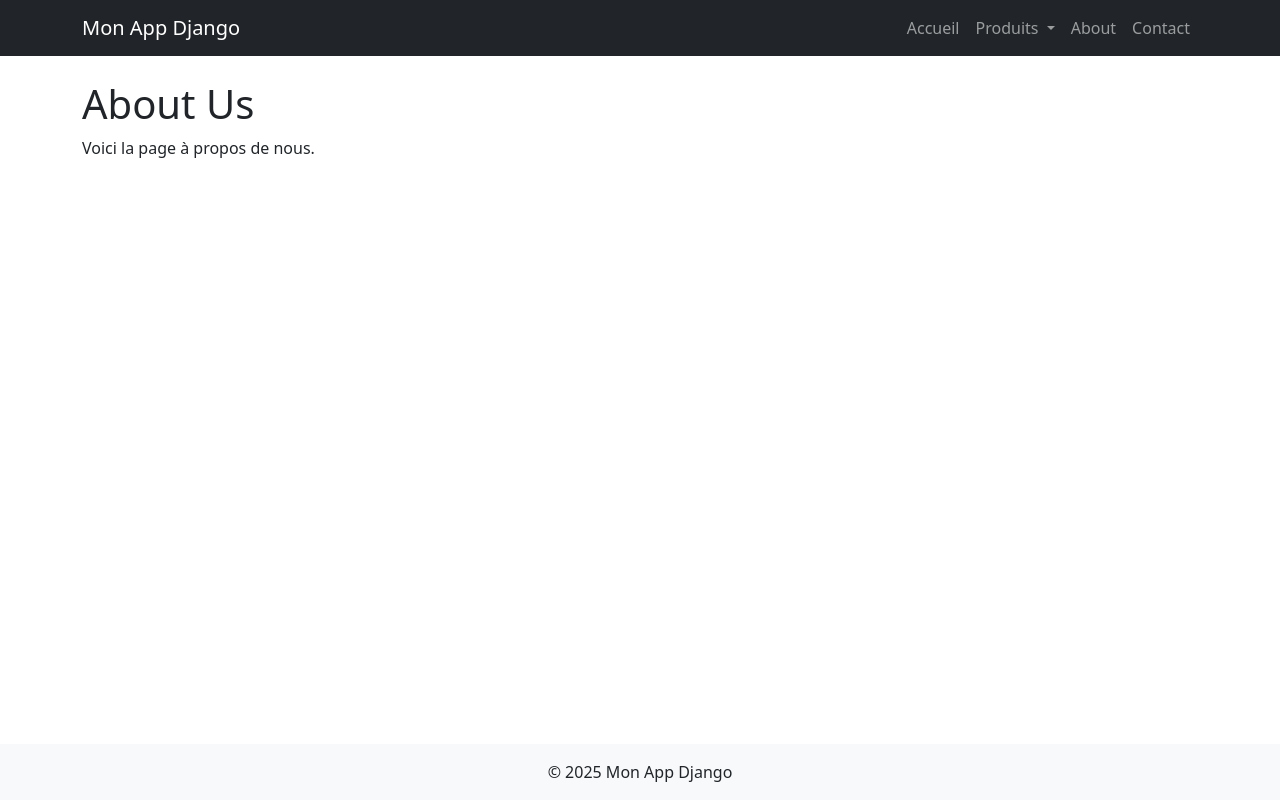
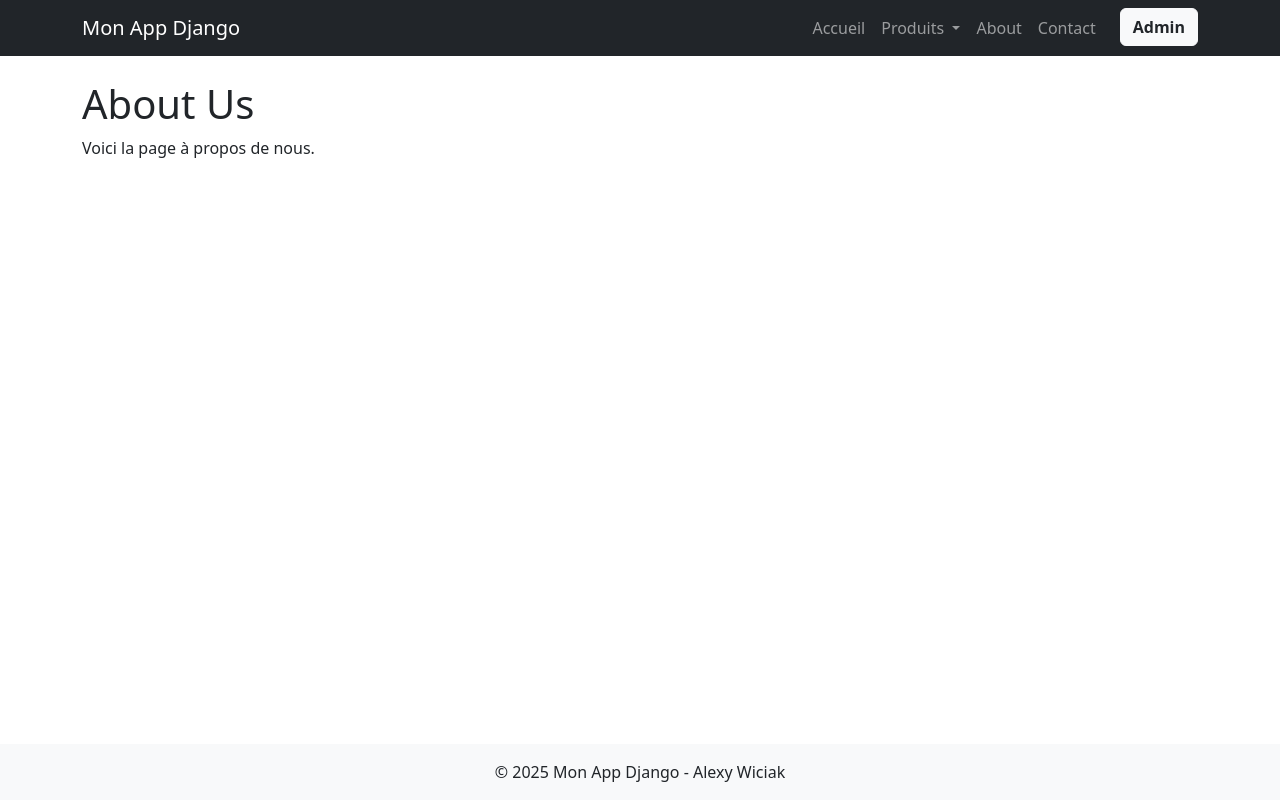
Before and after one commit to AlexyWCK/Prog_Avanc-e_Django, a Django app: page /monApp/about/ in a window 1280 px wide. Run offline with Django 5.2, Linux system fonts and the light colour scheme; some libraries are stand-ins or nearby versions.

Commit message:
ajout boostrap

```diff
--- a/TutoDjango/TutoDjango/settings.py
+++ b/TutoDjango/TutoDjango/settings.py
@@ -39,6 +39,7 @@ INSTALLED_APPS = [
     'django.contrib.staticfiles',
     'monApp',
     'debug_toolbar',
+    'django_bootstrap5',
 ]
 
 MIDDLEWARE = [
--- a/TutoDjango/monApp/templates/base.html
+++ b/TutoDjango/monApp/templates/base.html
@@ -1,12 +1,12 @@
 {% load static %}
+{% load static django_bootstrap5 %}
+
 <!doctype html>
 <html lang="fr">
 <head>
     <meta charset="utf-8">
     <title>{% block title %}Mon App Django{% endblock %}</title>
-    <!-- Bootstrap -->
     <link href="https://cdn.jsdelivr.net/npm/bootstrap@5.3.2/dist/css/bootstrap.min.css" rel="stylesheet">
-    <!-- CSS perso -->
     <link rel="stylesheet" href="{% static 'base.css' %}">
 </head>
 <body>
@@ -31,6 +31,9 @@
                 </li>
                 <li class="nav-item"><a class="nav-link" href="{% url 'monApp:about' %}">About</a></li>
                 <li class="nav-item"><a class="nav-link" href="{% url 'monApp:contact' %}">Contact</a></li>
+                <li class="nav-item ms-3">
+                    <a href="/admin/" class="btn btn-light text-dark fw-bold">Admin</a>
+                </li>
             </ul>
         </div>
     </div>
@@ -42,7 +45,7 @@
 
 <footer class="footer mt-4 py-3 bg-light">
     <div class="container text-center">
-        <p class="mb-0">&copy; {% now "Y" %} Mon App Django</p>
+        <p class="mb-0">&copy; {% now "Y" %} Mon App Django - Alexy Wiciak</p>
     </div>
 </footer>
 
```
